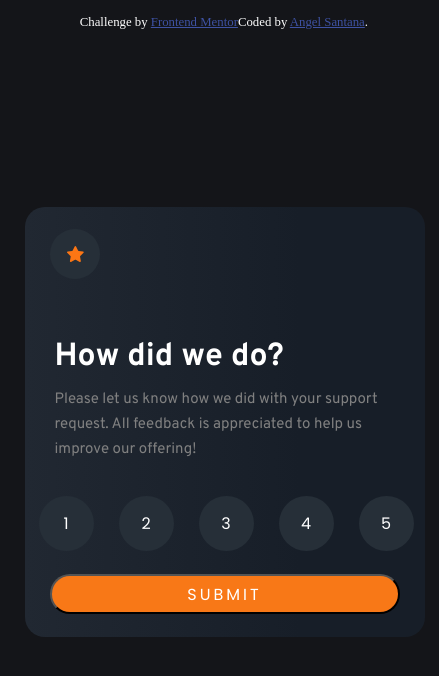
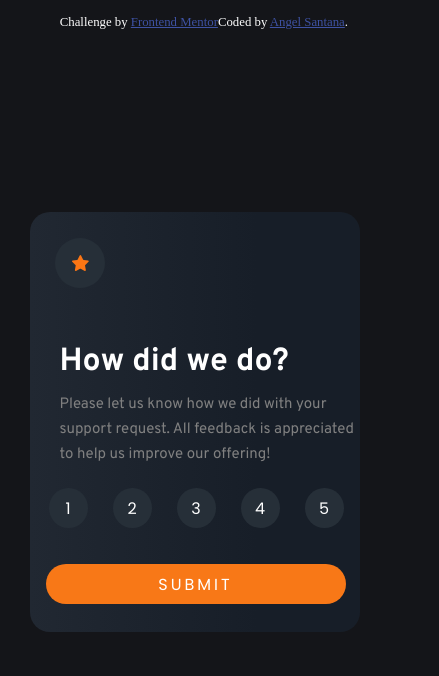
Before and after one commit to AngelZ5/interactive-rating-page, a website: page index.html in a window 390 px wide. Shown: the whole page, 439 px wide, since content can reach past the window. Drawn offline with Linux system fonts and the light colour scheme.

Commit message:
Elements position fixed And Submit Border removed

```diff
--- a/css/style.css
+++ b/css/style.css
@@ -138,11 +138,15 @@ h1 {
       #171e28 100%
     );
 
-    width: 4200px;
-    height: 430px;
+    width: 330px;
+    height: 420px;
     border-radius: 20px;
     position: relative;
-    left: 38px;
+    left: 8px;
+  }
+
+  p {
+    width: 300px;
   }
 
   .attribution {
@@ -151,22 +155,27 @@ h1 {
     color: white;
     position: absolute;
     top: 15px;
-    right: 22px;
+    right: 42px;
   }
 
   .rating-list {
     list-style: none;
-    padding: 0;
+    padding: 0px;
     display: flex;
     position: relative;
-    left: 14px;
-    top: 273px;
+    left: 19px;
+    top: 260px;
+    width: 320px;
+  }
+
+  .rating-item {
+    height: 40px;
   }
 
   .cube .circle {
     position: absolute;
-    bottom: 358px;
-    right: 325px;
+    bottom: 344px;
+    right: 255px;
     background-color: #262f38;
     height: 50px;
     width: 50px;
@@ -175,13 +184,15 @@ h1 {
 
   .star {
     position: relative;
-    right: 320px;
-    bottom: 166px;
+    right: 280px;
+    bottom: 157px;
     z-index: 2;
   }
 
   #submit {
+    width: 300px;
     position: relative;
-    left: 25px;
+    left: 16px;
+    border-style: none;
   }
 }
```
